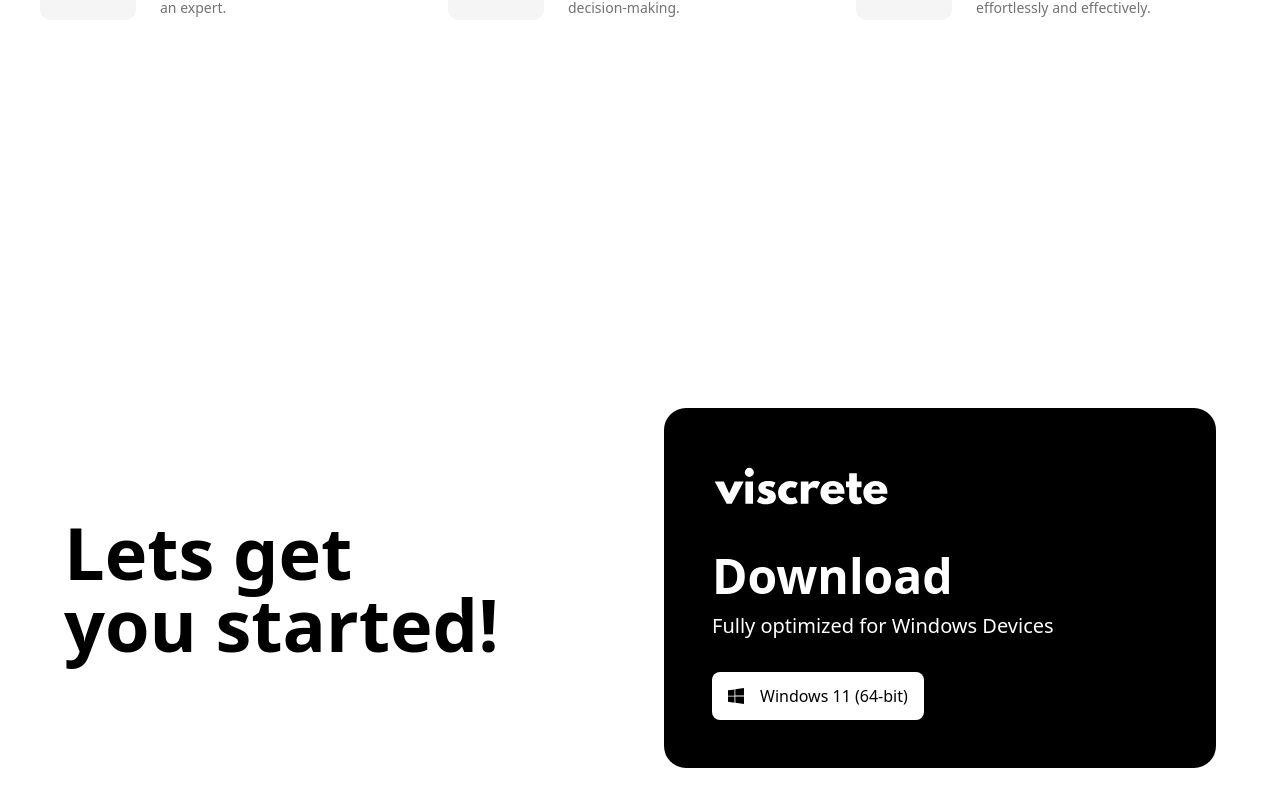
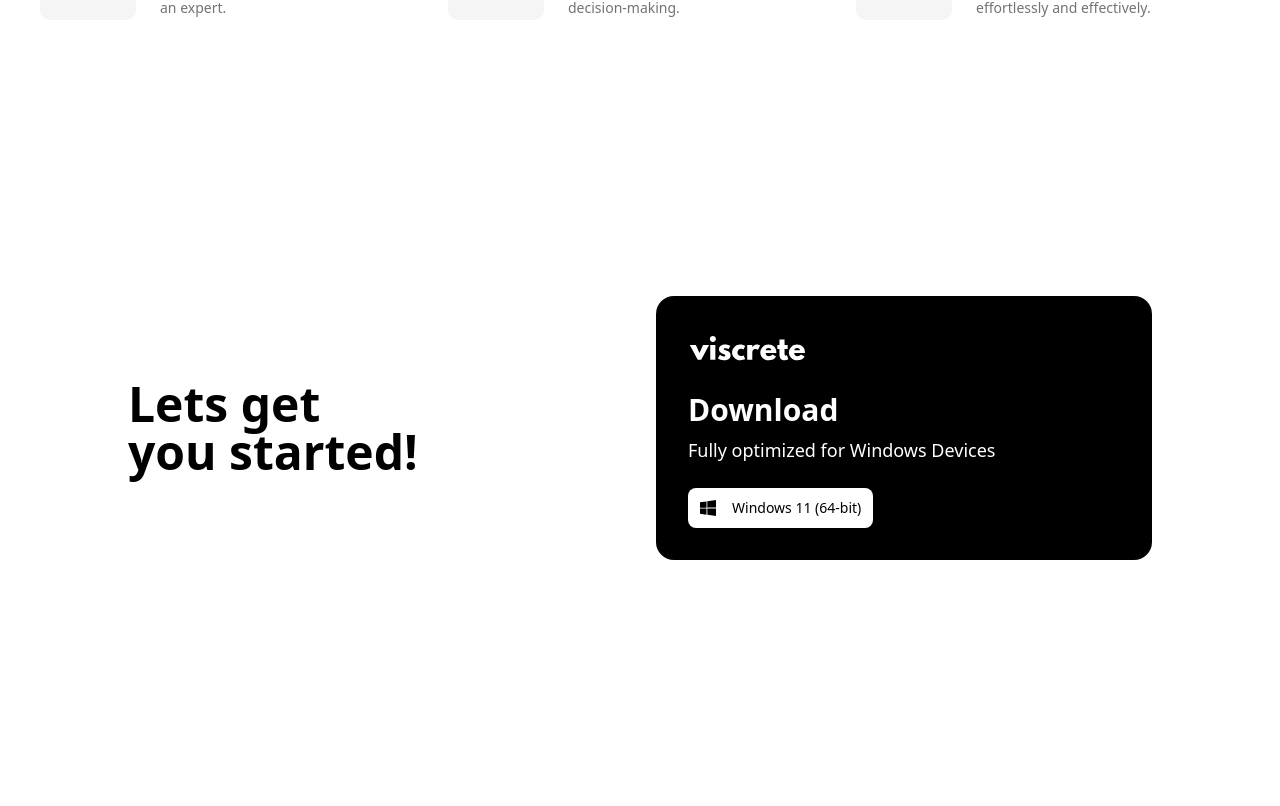
Before and after one commit to Magzzi/viscrete, a Next.js app in the folder frontend/: page / in a window 1280 px wide. Shown: the part 2372-3178 px from the top of the page. After the commit the page ends 2996 px from the top, so only its background shows below. Built offline with nearby package versions, Linux system fonts and the light colour scheme.

Commit message:
moved download/gs component and reduced size

```diff
--- a/frontend/app/page.tsx
+++ b/frontend/app/page.tsx
@@ -4,6 +4,7 @@
 import { Button } from "@/components/ui/button";
 import Details from "@/components/ui/details";
 import Features from "@/components/ui/features";
+import Download from "@/components/ui/download";
 import ChevronRightIcon from "@mui/icons-material/ChevronRight";
 
 export default function Home() {
@@ -74,59 +75,7 @@
 
         <Features/>
 
-        {/* Get Started Section */}
-        <section className="mt-8 md:mt-12 lg:mt-48 py-8 md:py-12 px-8 md:px-12">
-          <div className="grid grid-cols-1 lg:grid-cols-2 gap-8 lg:gap-12 items-center">
-            {/* Left Side - Text */}
-            <div className="text-center lg:text-left">
-              <h2 className="text-5xl md:text-6xl lg:text-7xl font-bold text-black dark:text-white">
-                Lets get<br />you started!
-              </h2>
-            </div>
-
-            {/* Right Side - Download Card */}
-            <div className="bg-black dark:bg-white rounded-3xl p-8 md:p-10 lg:p-12">
-              <div className="flex items-center justify-center lg:justify-start mb-6">
-                <Image
-                  src="/viscrete-dark.svg"
-                  alt="VISCRETE"
-                  width={180}
-                  height={60}
-                  priority
-                  className="dark:hidden"
-                />
-                <Image
-                  src="/viscrete-light.svg"
-                  alt="VISCRETE"
-                  width={180}
-                  height={60}
-                  priority
-                  className="hidden dark:block"
-                />
-              </div>
-
-              <h3 className="text-4xl md:text-5xl font-bold text-white dark:text-black mb-3">
-                Download
-              </h3>
-
-              <p className="text-lg md:text-xl text-white dark:text-black mb-8">
-                Fully optimized for Windows Devices
-              </p>
-
-              <div className="flex flex-col sm:flex-row gap-4">
-                <Button
-                  size="lg"
-                  className="cursor-pointer bg-white dark:bg-black text-black dark:text-white hover:bg-gray-100 dark:hover:bg-gray-900 px-6 py-6 text-base font-medium"
-                >
-                  <svg className="mr-2 h-5 w-5" viewBox="0 0 24 24" fill="currentColor">
-                    <path d="M0 3.449L9.75 2.1v9.451H0m10.949-9.602L24 0v11.4H10.949M0 12.6h9.75v9.451L0 20.699M10.949 12.6H24V24l-12.9-1.801"/>
-                  </svg>
-                  Windows 11 (64-bit)
-                </Button>
-              </div>
-            </div>
-          </div>
-        </section>
+        <Download/>
 
       </main>
     </div>
--- /dev/null
+++ b/frontend/components/ui/download.tsx
@@ -0,0 +1,59 @@
+import Image from "next/image";
+import { Button } from "@/components/ui/button";
+
+export default function Download() {
+  return (
+    <section className="mt-8 md:mt-12 lg:mt-24 py-6 md:py-8 px-6 md:px-8">
+      <div className="grid grid-cols-1 lg:grid-cols-2 gap-6 lg:gap-8 items-center max-w-5xl mx-auto">
+        {/* Left Side - Text */}
+        <div className="text-center lg:text-left">
+          <h2 className="text-3xl md:text-4xl lg:text-5xl font-bold text-black dark:text-white">
+            Lets get<br />you started!
+          </h2>
+        </div>
+
+        {/* Right Side - Download Card */}
+        <div className="bg-black dark:bg-white rounded-2xl p-6 md:p-8">
+          <div className="flex items-center justify-center lg:justify-start mb-4">
+            <Image
+              src="/viscrete-dark.svg"
+              alt="VISCRETE"
+              width={120}
+              height={40}
+              priority
+              className="dark:hidden"
+            />
+            <Image
+              src="/viscrete-light.svg"
+              alt="VISCRETE"
+              width={120}
+              height={40}
+              priority
+              className="hidden dark:block"
+            />
+          </div>
+
+          <h3 className="text-2xl md:text-3xl font-bold text-white dark:text-black mb-2">
+            Download
+          </h3>
+
+          <p className="text-base md:text-lg text-white dark:text-black mb-6">
+            Fully optimized for Windows Devices
+          </p>
+
+          <div className="flex flex-col sm:flex-row gap-3">
+            <Button
+              size="default"
+              className="cursor-pointer bg-white dark:bg-black text-black dark:text-white hover:bg-gray-100 dark:hover:bg-gray-900 px-5 py-5 text-sm font-medium"
+            >
+              <svg className="mr-2 h-4 w-4" viewBox="0 0 24 24" fill="currentColor">
+                <path d="M0 3.449L9.75 2.1v9.451H0m10.949-9.602L24 0v11.4H10.949M0 12.6h9.75v9.451L0 20.699M10.949 12.6H24V24l-12.9-1.801"/>
+              </svg>
+              Windows 11 (64-bit)
+            </Button>
+          </div>
+        </div>
+      </div>
+    </section>
+  );
+}
```
